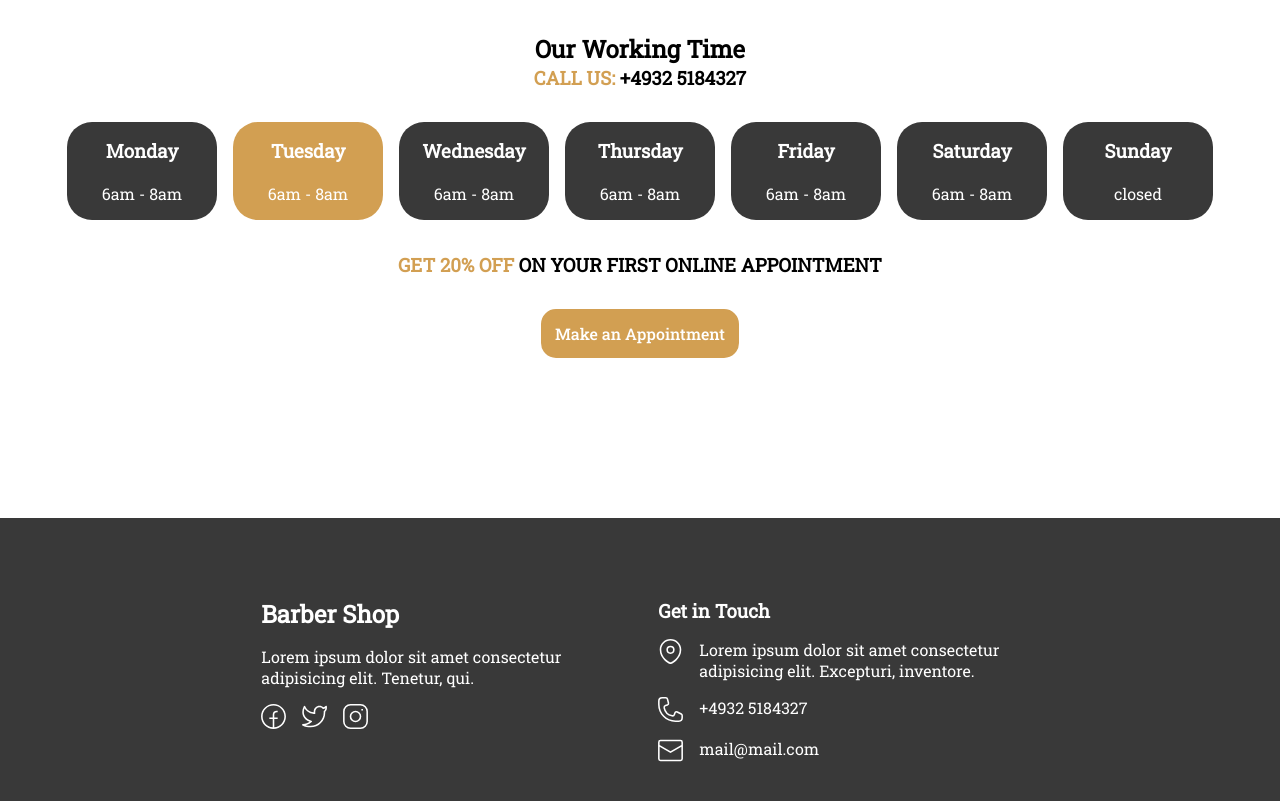
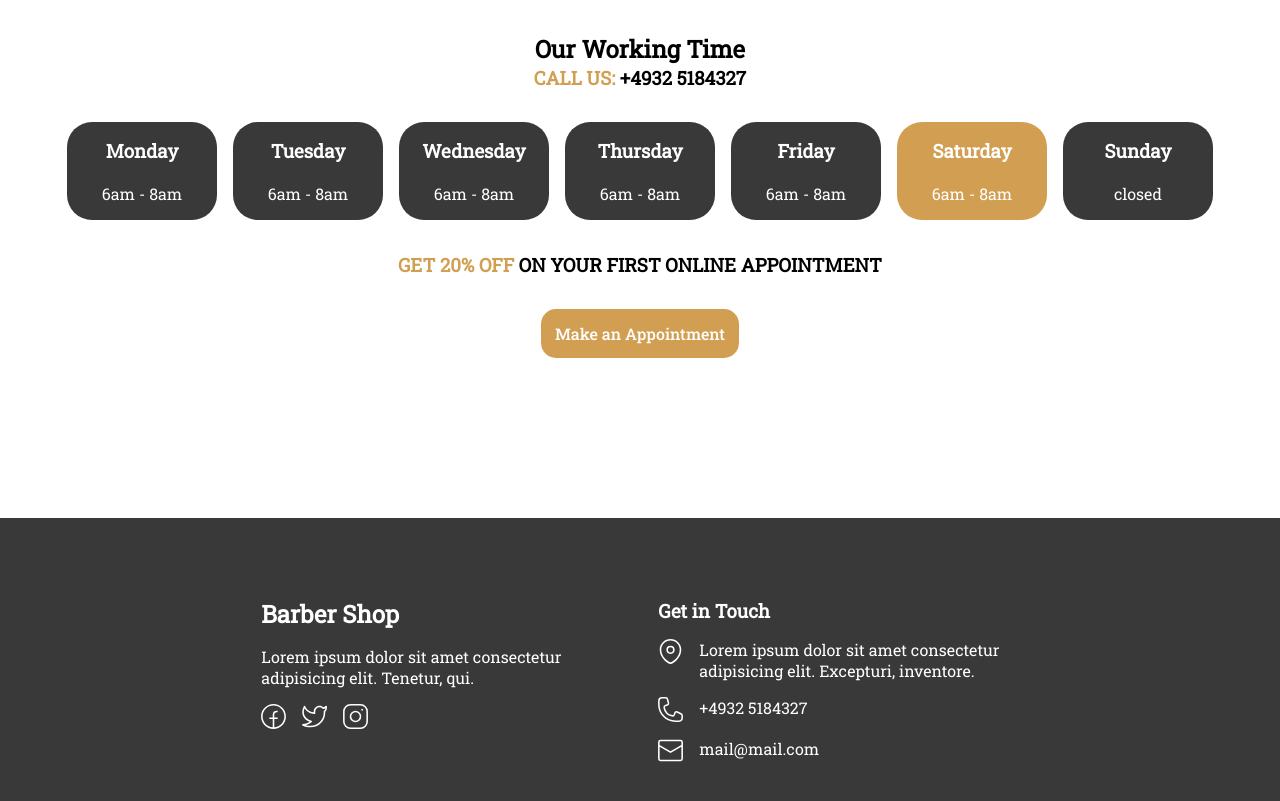
Before and after one commit to conradSamet/barber-landing-page, a Next.js app: page / in a window 1280 px wide. Shown: the part 3460-4261 px from the top of the page. Built offline with nearby package versions, Linux system fonts and the light colour scheme.

Commit message:
revert last commit

```diff
--- a/src/pages/index.tsx
+++ b/src/pages/index.tsx
@@ -6,7 +6,7 @@ import { Services } from '@/Components/Services/Services'
 import { About } from '@/Components/About/About'
 import { WorkingTime } from '@/Components/WorkingTIme/WorkingTime'
 import { Footer } from '@/Components/Footer/footer'
-/*
+
 export async function getStaticProps() {
   console.log(`revalidated current day - ${new Date().getDay()}`)
   return {
@@ -15,14 +15,13 @@ export async function getStaticProps() {
     },
     revalidate: 60,
   }
-}*/
+}
 
 type date = {
   day: number
 }
 
 export default function Main({ day }: date) {
-  day = 2;
   return (
     <>
       <Head>
```
